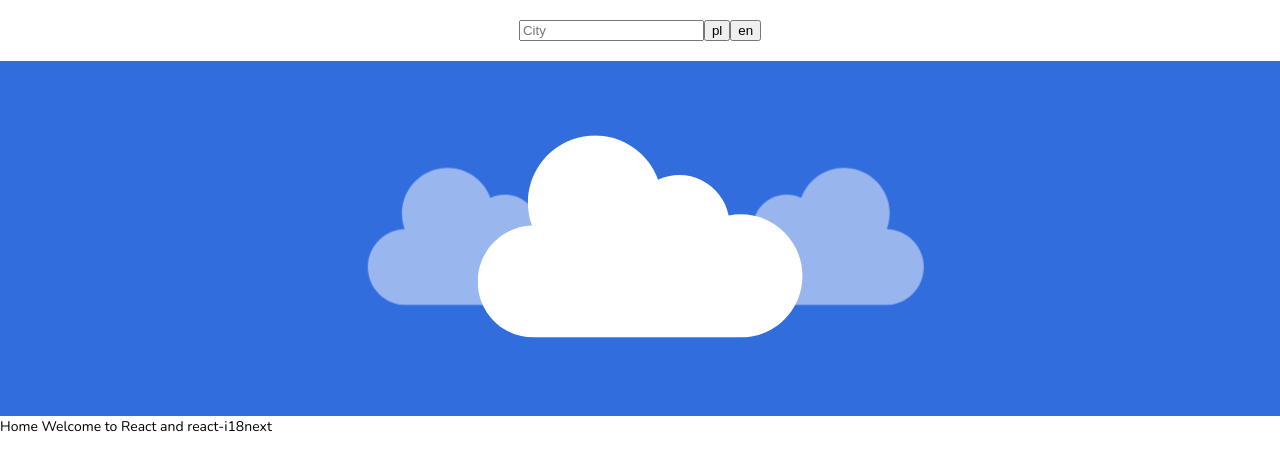
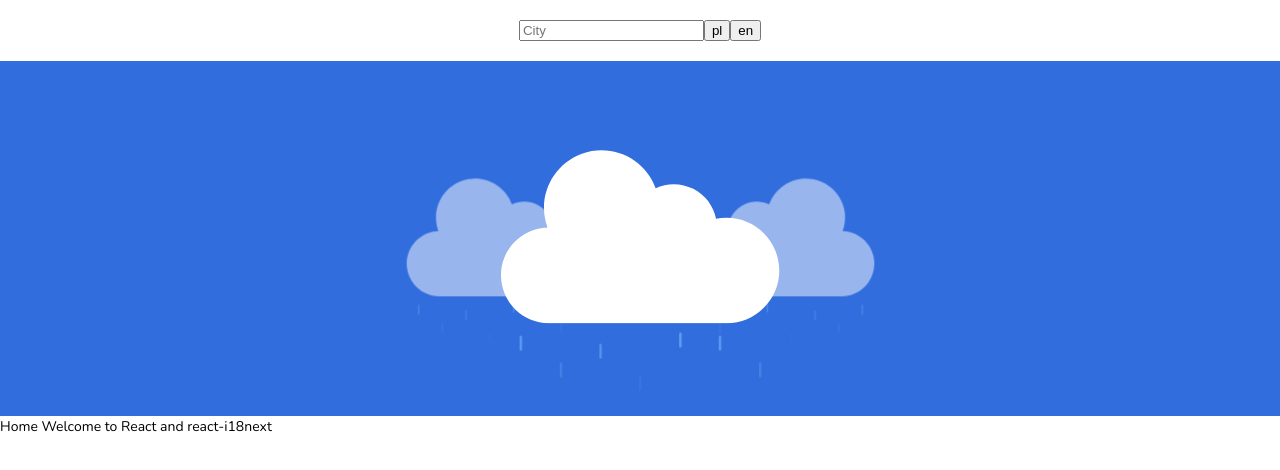
Before and after one commit to aXenDeveloper/react-weather, a React (Create React App) app: page / in a window 1280 px wide. Shown: the top 470 px of the page. Built offline with nearby package versions, Linux system fonts and the light colour scheme.

Commit message:
Add rain

```diff
--- a/src/components/WeatherIcon/icons/Cloud.tsx
+++ b/src/components/WeatherIcon/icons/Cloud.tsx
@@ -1,5 +1,7 @@
 import { FC } from 'react';
 import styled, { css } from 'styled-components';
+import CloudSVG from './CloudSVG';
+import Rain from './Rain';
 
 type CloudType = {
 	left?: boolean;
@@ -7,32 +9,66 @@ type CloudType = {
 };
 
 const Cloud: FC<CloudType> = ({ left, right }) => {
-	const CloudSVG = styled.svg`
+	const CloudStyle = styled.div`
+		@keyframes cloud_left {
+			0% {
+				transform: translateX(-130px) scale(0.68);
+			}
+			50% {
+				transform: translateX(-250px) scale(0.68);
+			}
+			100% {
+				transform: translateX(-130px) scale(0.68);
+			}
+		}
+
+		@keyframes cloud_right {
+			0% {
+				transform: translateX(130px) scale(0.68) rotateY(180deg);
+			}
+			50% {
+				transform: translateX(250px) scale(0.68) rotateY(180deg);
+			}
+			100% {
+				transform: translateX(130px) scale(0.68) rotateY(180deg);
+			}
+		}
+
 		${left &&
 		css`
 			position: absolute;
 			transform: translateX(-235px) scale(0.68);
 			opacity: 0.5;
 			animation: cloud_left 20s ease infinite;
+			top: 0;
+			left: 0;
 		`}
 
 		${right &&
 		css`
 			position: absolute;
-			transform: translateX(-235px) scale(0.68) rotateY(180deg);
+			transform: translateX(235px) scale(0.68) rotateY(180deg);
 			opacity: 0.5;
 			animation: cloud_right 20s ease infinite;
+			top: 0;
+			left: 0;
 		`}
 
-		path {
-			fill: #fff;
+		svg {
+			position: relative;
+			z-index: 10;
+
+			path {
+				fill: #fff;
+			}
 		}
 	`;
 
 	return (
-		<CloudSVG height="289px" width="465px" xmlns="http://www.w3.org/2000/svg">
-			<path d="m375.835938 112.957031c-5.851563 0-11.691407.582031-17.425782 1.742188-4.324218-21.582031-18.304687-39.992188-37.933594-49.957031-19.625-9.964844-42.738281-10.382813-62.714843-1.136719-18.078125-49.796875-73.101563-75.507813-122.898438-57.429688s-75.507812 73.105469-57.429687 122.898438c-43.621094 1.378906-78.078125 37.484375-77.4257815 81.121093.6562495 43.640626 36.1835935 78.691407 79.8281255 78.761719h296c48.597656 0 88-39.398437 88-88 0-48.601562-39.402344-88-88-88zm0 0" />
-		</CloudSVG>
+		<CloudStyle>
+			<CloudSVG />
+			<Rain />
+		</CloudStyle>
 	);
 };
 
--- /dev/null
+++ b/src/components/WeatherIcon/icons/CloudSVG.tsx
@@ -0,0 +1,7 @@
+const Cloud = () => (
+	<svg height="289px" width="465px" xmlns="http://www.w3.org/2000/svg">
+		<path d="m375.835938 112.957031c-5.851563 0-11.691407.582031-17.425782 1.742188-4.324218-21.582031-18.304687-39.992188-37.933594-49.957031-19.625-9.964844-42.738281-10.382813-62.714843-1.136719-18.078125-49.796875-73.101563-75.507813-122.898438-57.429688s-75.507812 73.105469-57.429687 122.898438c-43.621094 1.378906-78.078125 37.484375-77.4257815 81.121093.6562495 43.640626 36.1835935 78.691407 79.8281255 78.761719h296c48.597656 0 88-39.398437 88-88 0-48.601562-39.402344-88-88-88zm0 0" />
+	</svg>
+);
+
+export default Cloud;
--- /dev/null
+++ b/src/components/WeatherIcon/icons/Rain.tsx
@@ -0,0 +1,63 @@
+import styled from 'styled-components';
+
+const Rain = () => {
+	const Rain = styled.div`
+		position: absolute;
+		display: flex;
+		justify-content: space-around;
+		bottom: 0;
+		left: 0;
+		right: 0;
+
+		.drop {
+			background-color: #7bcaff;
+			height: 25px;
+			width: 4px;
+			border-radius: 25px;
+			animation: drop 2s linear infinite;
+			z-index: -10;
+
+			&:nth-child(1),
+			&:nth-child(6) {
+				animation-duration: 1s;
+			}
+			&:nth-child(2),
+			&:nth-child(7) {
+				animation-duration: 0.95s;
+			}
+			&:nth-child(3),
+			&:nth-child(8) {
+				animation-duration: 1.2s;
+			}
+			&:nth-child(4),
+			&:nth-child(9) {
+				animation-duration: 1.4s;
+			}
+			&:nth-child(5),
+			&:nth-child(10) {
+				animation-duration: 0.85s;
+			}
+
+			@keyframes drop {
+				from {
+					transform: translateY(-35px);
+					opacity: 1;
+				}
+				to {
+					transform: translateY(120px);
+					opacity: 0;
+				}
+			}
+		}
+	`;
+
+	const drops = [];
+
+	for (let i = 0; i <= Math.floor(Math.random() * (10 - 5)) + 5; i++) {
+		drops.push(<div key={`drop:${i}`} className="drop" />);
+	}
+
+	return <Rain>{drops}</Rain>;
+};
+
+export default Rain;
--- a/src/styles/_animation.scss
+++ b/src/styles/_animation.scss
@@ -1,23 +1,10 @@
-@keyframes cloud_left {
-    0% {
-        transform: translateX(-130px) scale(0.68);
+@keyframes weather-up {
+    from {
+        opacity: 0;
+        transform: translateY(40px);
     }
-    50% {
-        transform: translateX(-250px) scale(0.68);
-    }
-    100% {
-        transform: translateX(-130px) scale(0.68);
+    to {
+        opacity: 1;
+        transform: translateY(0);
     }
 }
-
-@keyframes cloud_right {
-    0% {
-        transform: translateX(-320px) scale(0.68) rotateY(180deg);
-    }
-    50% {
-        transform: translateX(-200px) scale(0.68) rotateY(180deg);
-    }
-    100% {
-        transform: translateX(-320px) scale(0.68) rotateY(180deg);
-    }
-}
--- a/src/styles/_weather.scss
+++ b/src/styles/_weather.scss
@@ -2,7 +2,7 @@
     background-color: var(--theme-section-weather);
     color: var(--theme-section-weather-text);
     padding: 3rem 0;
-    overflow-x: hidden;
+    overflow: hidden;
 
     .container {
         display: flex;
@@ -11,11 +11,12 @@
     }
 
     &_icon {
+        animation: weather-up 1s ease-out;
     }
 
     &_svg {
         &_cloud {
-            transform: scale(0.7);
+            transform: scale(0.6);
             position: relative;
 
             &\:left {
```
Also changed, not shown: src/assets/cloud.svg (added).
